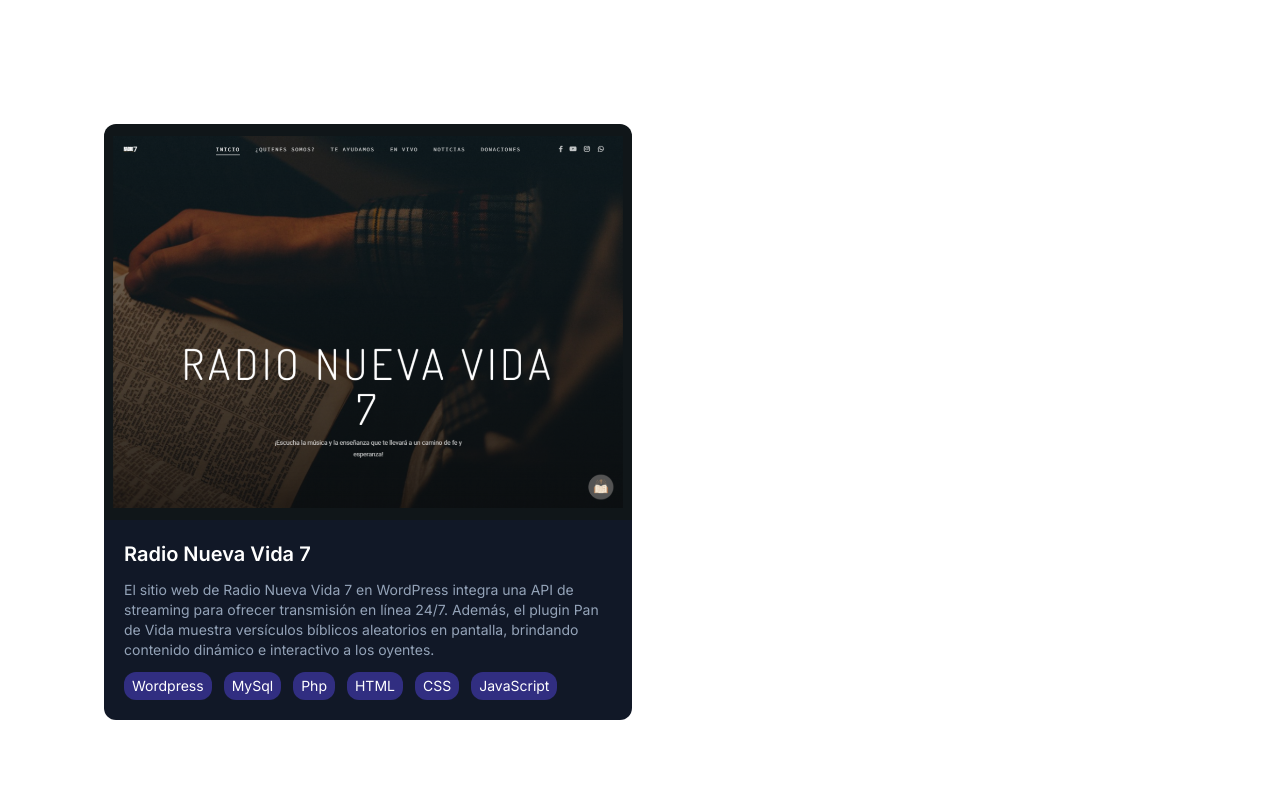
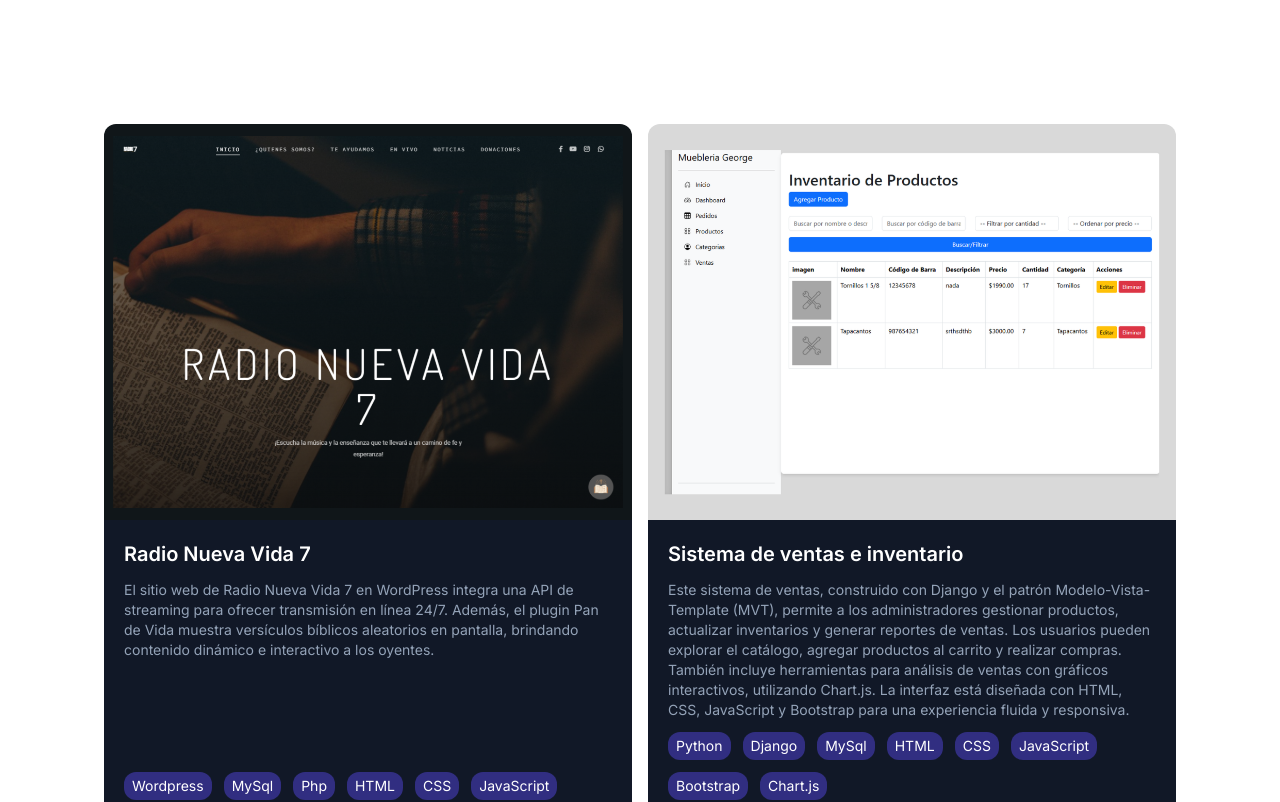
Before and after one commit to JeremiasMeza/My-Portfolio, a React (Vite) app: page / in a window 1280 px wide. Shown: the part 840-1642 px from the top of the page. Built offline with nearby package versions, Linux system fonts and the light colour scheme.

Commit message:
Termino del proyecto

```diff
--- a/index.html
+++ b/index.html
@@ -2,9 +2,11 @@
 <html lang="en">
   <head>
     <meta charset="UTF-8" />
-    <link rel="icon" type="image/svg+xml" href="/vite.svg" />
+    <link rel="shortcut icon" href="/favicon.ico" />
+
+
     <meta name="viewport" content="width=device-width, initial-scale=1.0" />
-    <title>Personal Portfolio</title>
+    <title>Jeremias Meza</title>
     <link rel="preconnect" href="https://fonts.googleapis.com" />
     <link rel="preconnect" href="https://fonts.gstatic.com" crossorigin />
     <link
--- a/src/projectData.js
+++ b/src/projectData.js
@@ -15,6 +15,14 @@
     link: "https://radionuevavida7.cl/",
     technologies: ["Wordpress", "MySql", "Php", "HTML", "CSS", "JavaScript"],
   },
+  {
+    id: 2,
+    image: project2,
+    title: "Sistema de ventas e inventario",
+    description:
+      "Este sistema de ventas, construido con Django y el patrón Modelo-Vista-Template (MVT), permite a los administradores gestionar productos, actualizar inventarios y generar reportes de ventas. Los usuarios pueden explorar el catálogo, agregar productos al carrito y realizar compras. También incluye herramientas para análisis de ventas con gráficos interactivos, utilizando Chart.js. La interfaz está diseñada con HTML, CSS, JavaScript y Bootstrap para una experiencia fluida y responsiva.",
+    technologies: ["Python","Django", "MySql", "HTML", "CSS", "JavaScript", "Bootstrap", "Chart.js"],
+  },
 
 
 ];
--- a/src/sections/About.jsx
+++ b/src/sections/About.jsx
@@ -31,13 +31,17 @@
                         <p className='text-sm text-slate-400 text-center md:text-left text-pretty'>¡Un apasionado del código que convierte cafeína en código funcional! Me muevo entre el backend con Python y el frontend con HTML, CSS y JavaScript como un ninja digital. No soy solo un programador, soy un solucionador de problemas que disfruta tanto debuggeando código como descubriendo nuevos memes de programación.</p>
 
                         <div className='flex gap-5 mt-3'>
-                            <BiLogoGithub className="text-2xl md:text-3xl text-white cursor-pointer hover:scale-110 hover:text-indigo-500 hover:rotate-12 transition-all duration-300 ease-in-out" href='https://github.com/JeremiasMeza'></BiLogoGithub>
-                            <BiLogoLinkedin className="text-2xl md:text-3xl text-white cursor-pointer hover:scale-110 hover:text-blue-500 hover:rotate-12 transition-all duration-300 ease-in-out" href='https://www.linkedin.com/in/jeremias-meza-suarez-1495bb199/'></BiLogoLinkedin>
+                        <a href="https://github.com/JeremiasMeza" target="_blank" rel="noopener noreferrer">
+                            <BiLogoGithub className="text-2xl md:text-3xl text-white cursor-pointer hover:scale-110 hover:text-indigo-500 hover:rotate-12 transition-all duration-300 ease-in-out" />
+                        </a>
+                        <a href="https://www.linkedin.com/in/jeremias-meza-suarez-1495bb199/" target="_blank" rel="noopener noreferrer">
+                            <BiLogoLinkedin className="text-2xl md:text-3xl text-white cursor-pointer hover:scale-110 hover:text-blue-500 hover:rotate-12 transition-all duration-300 ease-in-out" />
+                        </a>
                         </div>
                     </motion.div>
                     <img src={image}
                     className="w-[250px] md:w-[400px] rounded-full hover:shadow-2md hover:shadow-pink-400 hover:scale-105 hover:rotate-2 transition-all duration-500 hover:shadow-[5px_5px_29px_rgba(236,72,153,0.3)]"
-                    alt="Descripción de la imagen"  />
+                    alt="Imagen de perfil"  />
             </motion.div>
         </div>
     )
```
Also changed, not shown: public/project2.png, 1 other file (tests, documents, lock files or other folders).
